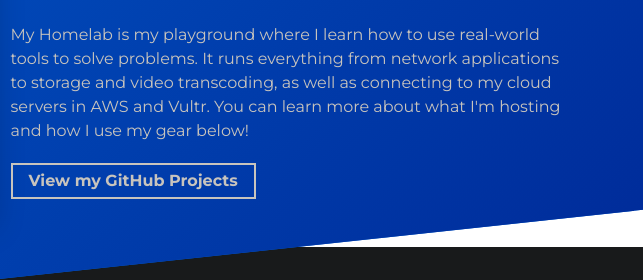
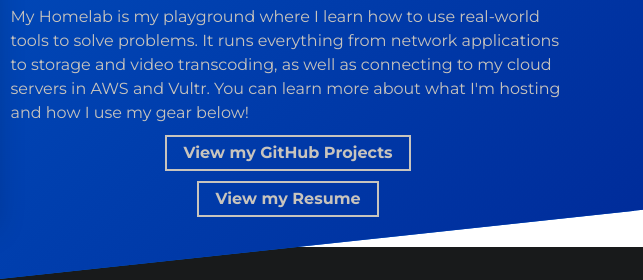
Before and after one commit to MaxBroome/Homepage, a website built with Parcel: page src/index.html in a window 1280 px wide. Shown: the part 1140-1420 px from the top of the page, 637-1280 px from the left. Built offline with nearby package versions, Linux system fonts and the light colour scheme.

Commit message:
Add Resume

```diff
--- a/src/index.html
+++ b/src/index.html
@@ -89,7 +89,7 @@
                  to storage and video transcoding, as well as connecting to my cloud servers in AWS and Vultr.
                  You can learn more about what I'm hosting and how I use my gear below!
               </p>
-              <span class="d-flex mt-3">
+              <span class="justify-content: center">
                 <a
                 rel="noreferrer"
                 target="_blank"
@@ -97,6 +97,16 @@
                 href="https://github.com/MaxBroome"
               >
                 View my GitHub Projects
+              </a>
+              </span>
+              <span class="justify-content: center mt-3">
+                <a
+                rel="noreferrer"
+                target="_blank"
+                class="cta-btn cta-btn--resume"
+                href="https://resume.broomfieldhomelab.net"
+              >
+                View my Resume
               </a>
               </span>
             </div>
```
